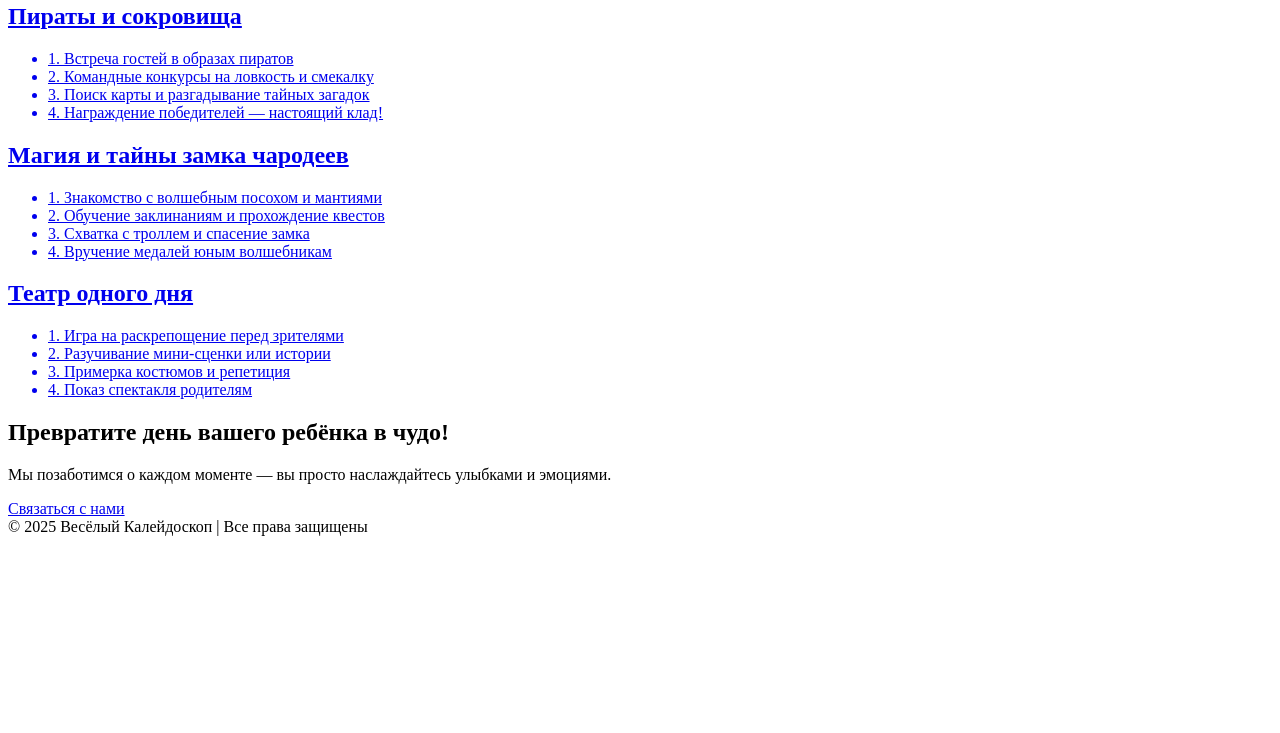
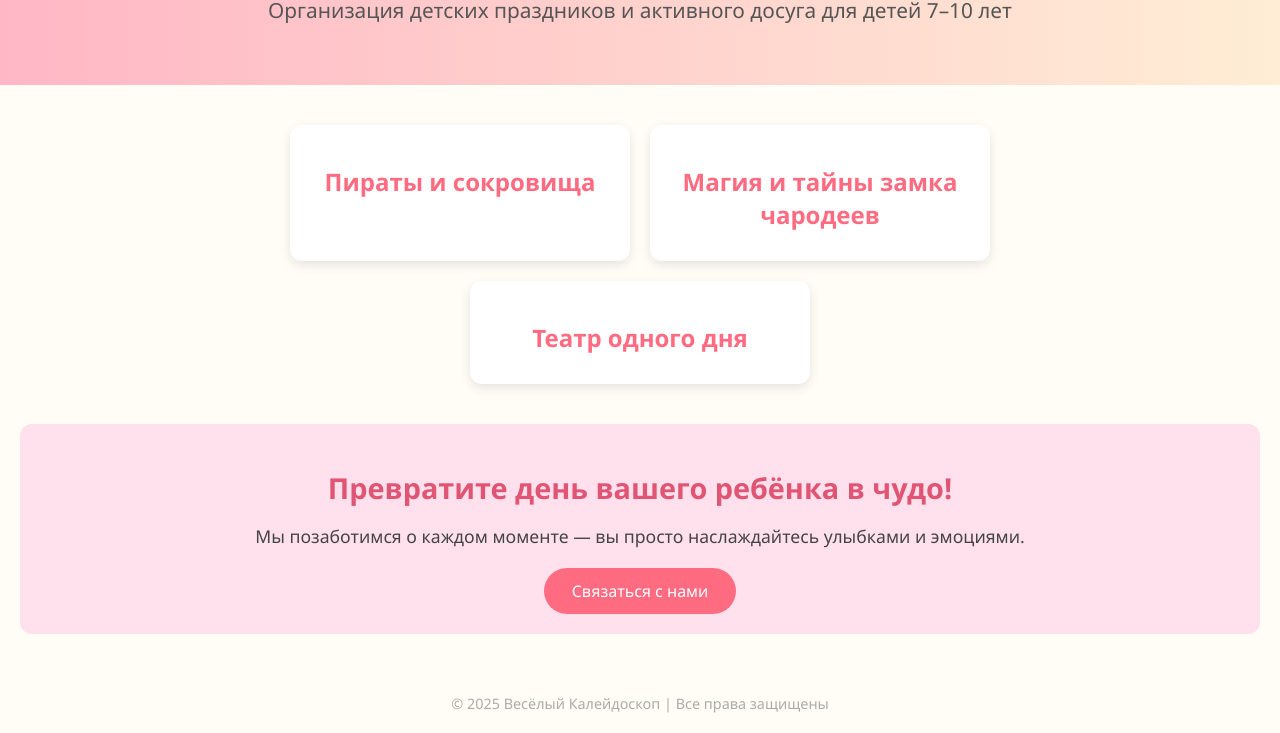
Before and after one commit to alebars2023/kids, a plain HTML site: page index.html in a window 1280 px wide. Shown: the part 115-848 px from the top of the page. Before the commit the page ends 800 px from the top, so only its background shows below. Drawn offline with Linux system fonts and the light colour scheme.

Commit message:
Update index.html

```diff
--- a/index.html
+++ b/index.html
@@ -1,10 +1,113 @@
 <!DOCTYPE html>
 <html lang="ru">
 <head>
-  <meta charset="UTF-8" />
-  <meta name="viewport" content="width=device-width, initial-scale=1.0"/>
-  <title>Детские праздники от «Весёлый Калейдоскоп»</title>
-  <link rel="stylesheet" href="css/style.css" />
+    <meta charset="UTF-8">
+    <meta name="viewport" content="width=device-width, initial-scale=1.0">
+    <title>Детские праздники и досуг от «Весёлый Калейдоскоп»</title>
+    <style>
+        body {
+            font-family: 'Segoe UI', Tahoma, Geneva, Verdana, sans-serif;
+            margin: 0;
+            padding: 0;
+            background-color: #fffdf5;
+            color: #333;
+        }
+        header {
+            background: linear-gradient(to right, #ffb7c5, #ffedd5);
+            padding: 40px 20px;
+            text-align: center;
+        }
+        header h1 {
+            font-size: 2.8em;
+            margin: 0;
+            color: #d94f8a;
+        }
+        header p {
+            font-size: 1.3em;
+            margin-top: 10px;
+            color: #555;
+        }
+        .programs {
+            max-width: 1000px;
+            margin: 40px auto;
+            display: flex;
+            flex-wrap: wrap;
+            gap: 20px;
+            justify-content: center;
+            padding: 0 20px;
+        }
+        .program {
+            background: white;
+            border-radius: 12px;
+            box-shadow: 0 4px 12px rgba(0,0,0,0.1);
+            padding: 20px;
+            width: 300px;
+            text-align: center;
+            cursor: pointer;
+            transition: transform 0.2s ease, box-shadow 0.2s ease;
+        }
+        .program:hover {
+            transform: translateY(-5px);
+            box-shadow: 0 6px 16px rgba(0,0,0,0.15);
+        }
+        .program h2 {
+            color: #ff6b81;
+            font-size: 1.5em;
+            margin-bottom: 10px;
+        }
+        .program ul {
+            list-style: none;
+            padding: 0;
+            text-align: left;
+            display: none;
+        }
+        .program.active ul {
+            display: block;
+        }
+        .program li::before {
+            content: "✨ ";
+            color: #ff6b81;
+        }
+        .call-to-action {
+            text-align: center;
+            margin: 40px 20px;
+            padding: 20px;
+            background-color: #ffe0ec;
+            border-radius: 12px;
+        }
+        .call-to-action h2 {
+            font-size: 1.8em;
+            color: #e05574;
+            margin-bottom: 15px;
+        }
+        .call-to-action p {
+            font-size: 1.1em;
+            margin-bottom: 20px;
+            color: #444;
+        }
+        .btn {
+            display: inline-block;
+            padding: 12px 28px;
+            font-size: 1em;
+            background-color: #ff6b81;
+            color: white;
+            border: none;
+            border-radius: 25px;
+            cursor: pointer;
+            text-decoration: none;
+            transition: background 0.3s ease;
+        }
+        .btn:hover {
+            background-color: #e05574;
+        }
+        footer {
+            text-align: center;
+            padding: 20px;
+            font-size: 0.9em;
+            color: #aaa;
+            background-color: #fffdf5;
+        }
+    </style>
 </head>
 <body>
 
@@ -14,7 +117,7 @@
 </header>
 
 <section class="programs">
-  <a href="program/pirates/" class="program">
+    <div class="program" onclick="toggleProgram(this)">
         <h2>Пираты и сокровища</h2>
         <ul>
             <li>1. Встреча гостей в образах пиратов</li>
@@ -22,8 +125,8 @@
             <li>3. Поиск карты и разгадывание тайных загадок</li>
             <li>4. Награждение победителей — настоящий клад!</li>
         </ul>
-  </a>
-  <a href="program/magic/" class="program">
+    </div>
+    <div class="program" onclick="toggleProgram(this)">
         <h2>Магия и тайны замка чародеев</h2>
         <ul>
             <li>1. Знакомство с волшебным посохом и мантиями</li>
@@ -31,8 +134,8 @@
             <li>3. Схватка с троллем и спасение замка</li>
             <li>4. Вручение медалей юным волшебникам</li>
         </ul>
-  </a>
-  <a href="program/theater/" class="program">
+    </div>
+    <div class="program" onclick="toggleProgram(this)">
         <h2>Театр одного дня</h2>
         <ul>
             <li>1. Игра на раскрепощение перед зрителями</li>
@@ -40,7 +143,7 @@
             <li>3. Примерка костюмов и репетиция</li>
             <li>4. Показ спектакля родителям</li>
         </ul>
-  </a>
+    </div>
 </section>
 
 <section class="call-to-action">
@@ -53,6 +156,17 @@
     &copy; 2025 Весёлый Калейдоскоп | Все права защищены
 </footer>
 
-<script src="js/main.js"></script>
+<script>
+    function toggleProgram(element) {
+        const allPrograms = document.querySelectorAll('.program');
+        allPrograms.forEach(prog => {
+            if (prog !== element) {
+                prog.classList.remove('active');
+            }
+        });
+        element.classList.toggle('active');
+    }
+</script>
+
 </body>
 </html>
```
Lines whose indentation alone changed are shown as unchanged.
